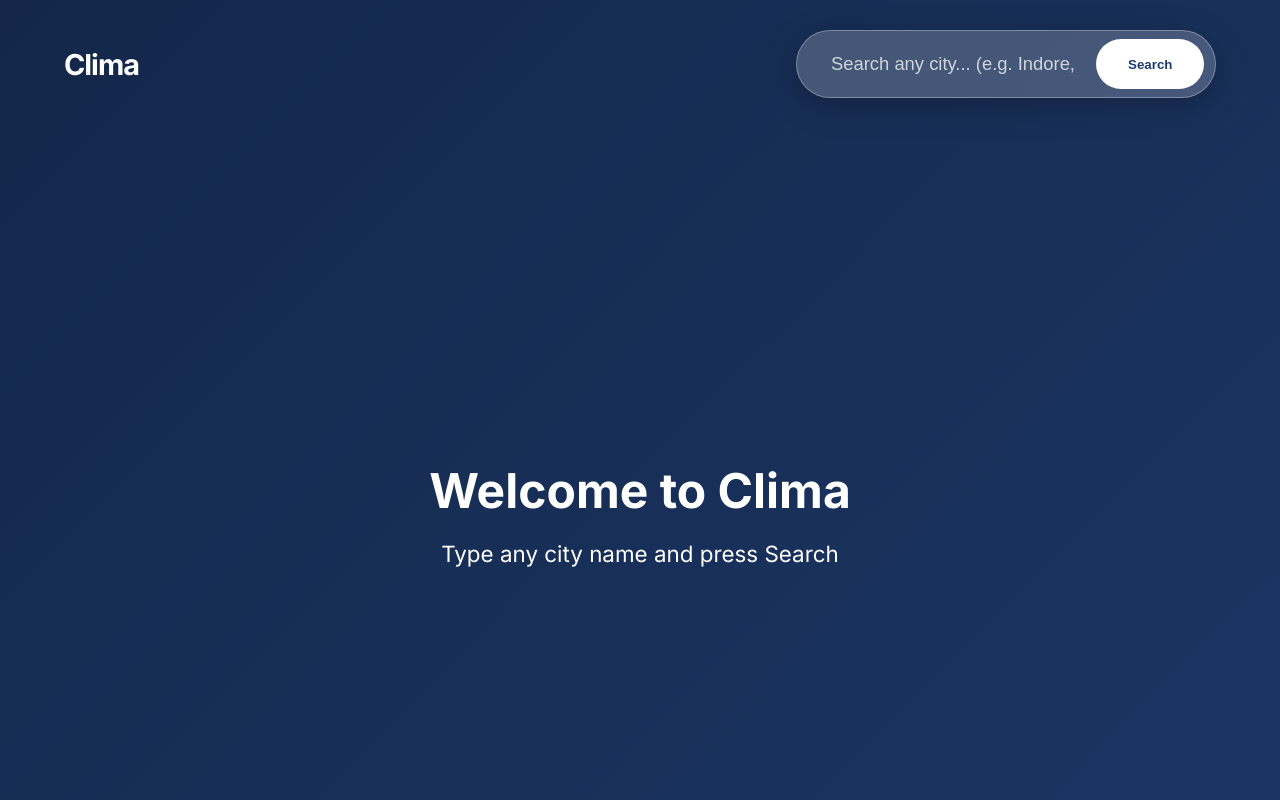
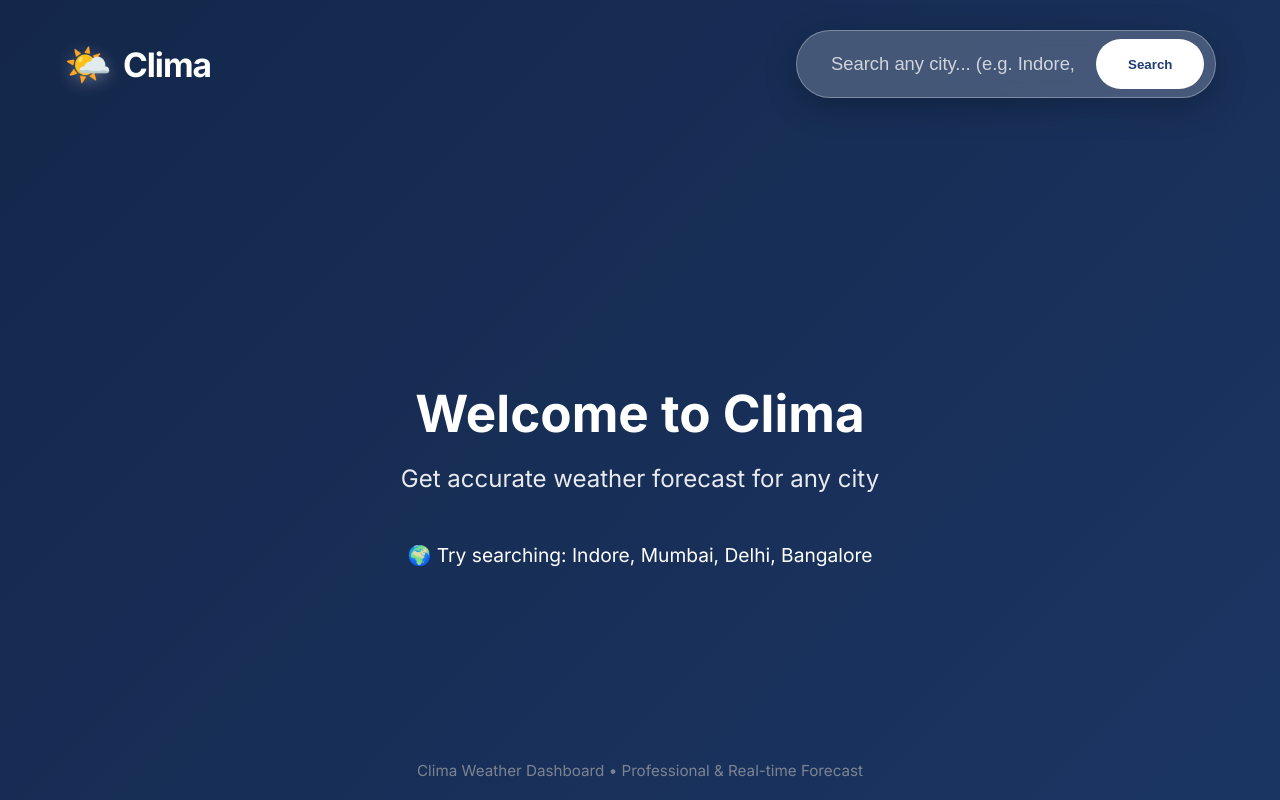
Before and after one commit to vijay7224/Weather-Detection-System-using-API, a Flask app: page / in a window 1280 px wide. Run offline with Flask 3, Linux system fonts and the light colour scheme.

Commit message:
Update index.html

```diff
--- a/weather/templates/index.html
+++ b/weather/templates/index.html
@@ -18,7 +18,7 @@
             height: 100vh;
             overflow: hidden;
             color: white;
-            background: linear-gradient(135deg, #1e3c72, #2a5298);
+            background: linear-gradient(135deg, #1e3c72 0%, #2a5298 100%);
             position: relative;
         }
 
@@ -46,9 +46,19 @@
         }
 
         .logo {
-            font-size: 1.8rem;
+            display: flex;
+            align-items: center;
+            gap: 12px;
+            font-size: 2.1rem;
             font-weight: 700;
             letter-spacing: -1px;
+            text-decoration: none;
+            color: white;
+        }
+
+        .logo-icon {
+            font-size: 2.4rem;
+            filter: drop-shadow(0 4px 8px rgba(255,255,255,0.3));
         }
 
         .search-form {
@@ -142,7 +178,13 @@
             height: fit-content;
         }
 
-        /* Responsive */
+        footer {
+            padding: 20px 5%;
+            text-align: center;
+            font-size: 0.95rem;
+            opacity: 0.7;
+        }
+
         @media (max-width: 1024px) {
             main { flex-direction: column; }
             .sidebar { width: 100%; }
@@ -156,9 +198,16 @@
     <div class="bg-overlay"></div>
 
     <header>
-        <div class="logo">Clima</div>
+        <!-- Logo Added Here -->
+        <a href="#" class="logo">
+            <span class="logo-icon">🌤️</span>
+            Clima
+        </a>
+
         <form method="POST" class="search-form">
-            <input type="text" name="city" placeholder="Search any city... (e.g. Indore, Mumbai)" required autocomplete="off">
+            <input type="text" name="city"
+                   placeholder="Search any city... (e.g. Indore, Mumbai, Delhi)"
+                   required autocomplete="off">
             <button type="submit">Search</button>
         </form>
     </header>
@@ -170,35 +219,63 @@
                     {{ weather.error }}
                 </div>
             {% else %}
-                <!-- Current Weather Section (same as before) -->
+                <!-- Current Weather -->
                 <div class="current-weather">
                     <div class="city-name">{{ weather.city }}, {{ weather.country }}</div>
-                    <div class="temp">{{ weather.temp }}<sup>°C</sup></div>
-                    <div style="font-size: 1.8rem; margin: 10px 0;">{{ weather.main }} — {{ weather.desc | title }}</div>
-                    <p>Feels like <strong>{{ weather.feels_like }}°C</strong></p>
+
+                    <div style="display: flex; align-items: center; gap: 30px;">
+                        <div>
+                            <div class="temp">{{ weather.temp }}<sup>°C</sup></div>
+                            <div class="condition">{{ weather.main }} — {{ weather.desc | title }}</div>
+                            <p style="font-size: 1.4rem;">Feels like <strong>{{ weather.feels_like }}°C</strong></p>
+                        </div>
+
+                        <div class="weather-icon">
+                            <img src="http://openweathermap.org/img/wn/{{ weather.icon }}@4x.png"
+                                 alt="{{ weather.desc }}">
+                        </div>
+                    </div>
 
                     <div class="details-grid">
-                        <div class="detail-card"><strong>Max</strong><br>{{ weather.temp_max }}°C</div>
-                        <div class="detail-card"><strong>Min</strong><br>{{ weather.temp_min }}°C</div>
-                        <div class="detail-card"><strong>Humidity</strong><br>{{ weather.humidity }}%</div>
-                        <div class="detail-card"><strong>Wind</strong><br>{{ weather.wind }} km/h</div>
-                        <div class="detail-card"><strong>Pressure</strong><br>{{ weather.pressure }} hPa</div>
+                        <div class="detail-card">
+                            <strong>🔺 Max</strong><br>{{ weather.temp_max }}°C
+                        </div>
+                        <div class="detail-card">
+                            <strong>🔻 Min</strong><br>{{ weather.temp_min }}°C
+                        </div>
+                        <div class="detail-card">
+                            <strong>💧 Humidity</strong><br>{{ weather.humidity }}%
+                        </div>
+                        <div class="detail-card">
+                            <strong>🌬️ Wind</strong><br>{{ weather.wind }} km/h
+                        </div>
+                        <div class="detail-card">
+                            <strong>📊 Pressure</strong><br>{{ weather.pressure }} hPa
+                        </div>
                     </div>
                 </div>
 
+                <!-- Sidebar -->
                 <div class="sidebar">
-                    <h3>More Info</h3>
-                    <p><strong>Feels like:</strong> {{ weather.feels_like }}°C</p>
-                    <p><strong>Visibility:</strong> {{ weather.visibility or 'N/A' }}</p>
+                    <h3>Additional Information</h3>
+                    <p><strong>Visibility:</strong> {{ weather.visibility or '10' }} km</p>
+                    <p><strong>Sunrise:</strong> {{ weather.sunrise or '06:15 AM' }}</p>
+                    <p><strong>Sunset:</strong> {{ weather.sunset or '06:48 PM' }}</p>
                 </div>
             {% endif %}
         {% else %}
-            <div style="text-align: center; width: 100%; margin-top: 100px;">
-                <h2 style="font-size: 3rem;">Welcome to Clima</h2>
-                <p style="font-size: 1.4rem; margin-top: 20px;">Type any city name and press Search</p>
+            <!-- Default Welcome Screen -->
+            <div style="text-align: center; width: 100%; margin-top: 80px; color: white;">
+                <h2 style="font-size: 3.2rem; margin-bottom: 20px;">Welcome to Clima</h2>
+                <p style="font-size: 1.5rem; opacity: 0.9;">Get accurate weather forecast for any city</p>
+                <p style="margin-top: 50px; font-size: 1.2rem;">🌍 Try searching: Indore, Mumbai, Delhi, Bangalore</p>
             </div>
         {% endif %}
     </main>
+
+    <footer>
+        Clima Weather Dashboard • Professional &amp; Real-time Forecast
+    </footer>
 </div>
 
 </body>
```
Also changed, not shown: other parts of weather/templates/index.html (+39 -13 lines).
